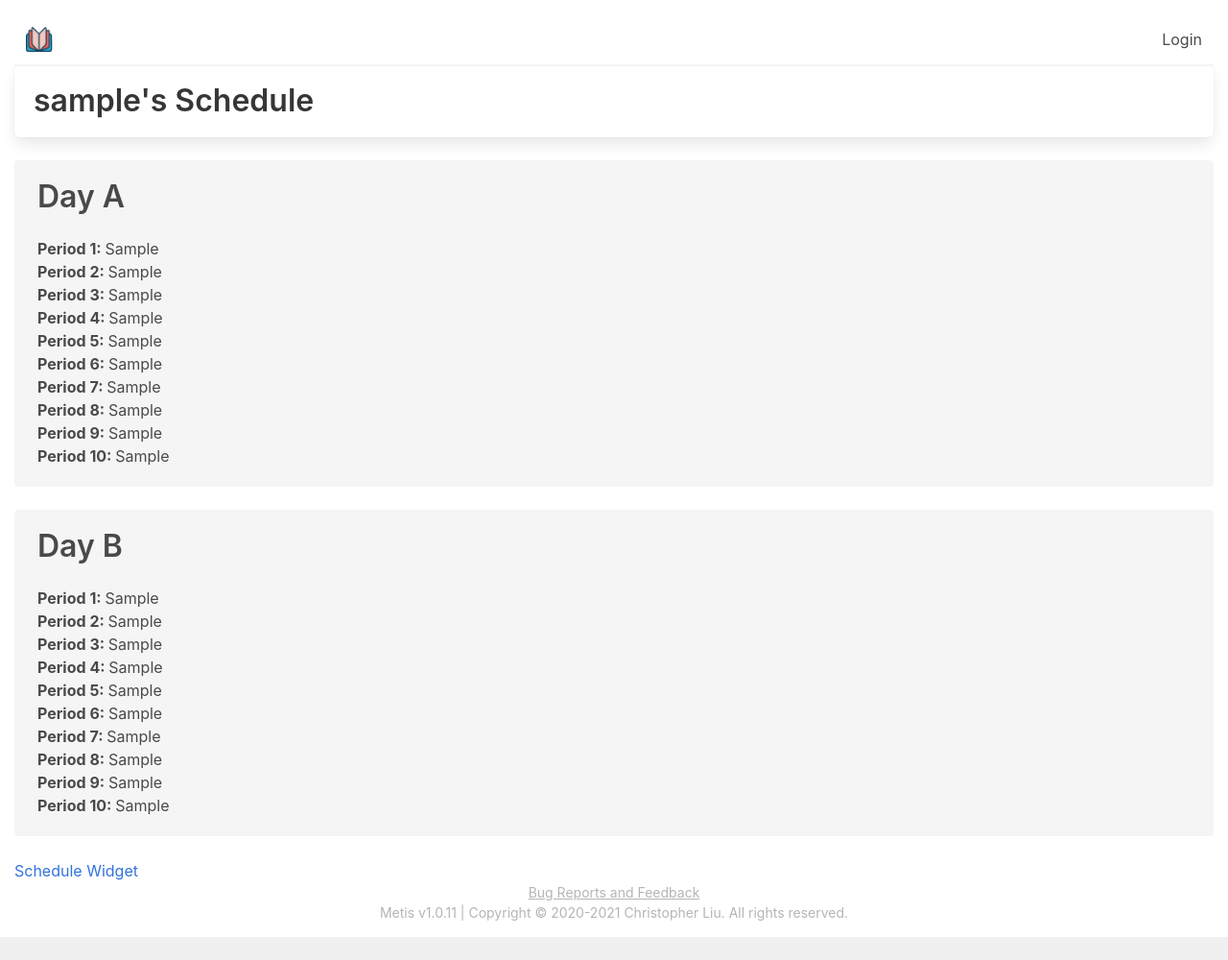
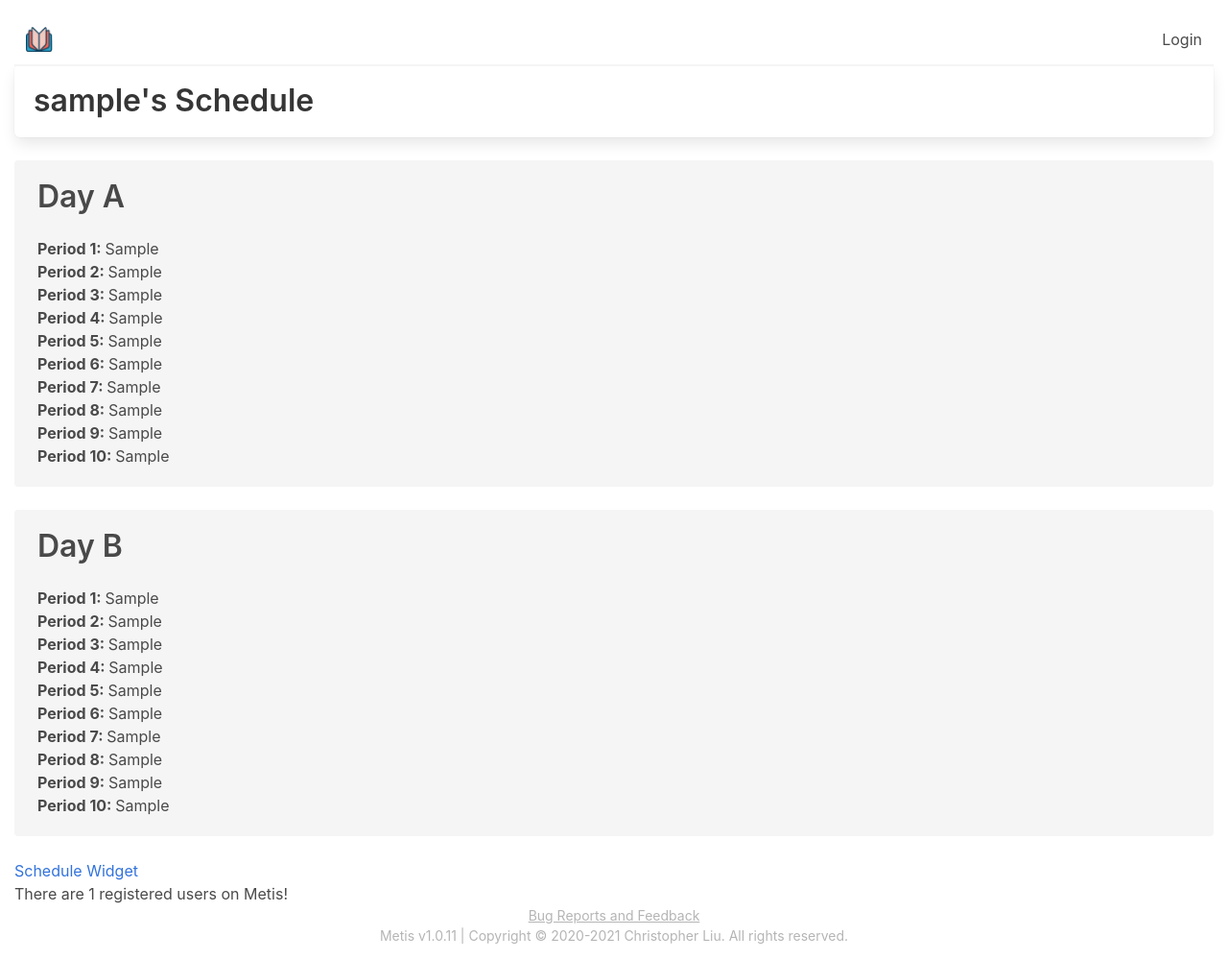
Before and after one commit to Clue88/metis2, a Flask app: a page that uses app/templates/schedule.html in a window 1280 px wide. Shown: the whole page at 96% size. Before the commit the page ends 976 px from the top, so only its background shows below. Run offline with Flask 2, Linux system fonts and the light colour scheme; tables that the repository leaves empty hold one stand-in row (values such as "Sample post"); some libraries are stand-ins or nearby versions.

Commit message:
Add user counter

```diff
--- a/app/main/routes.py
+++ b/app/main/routes.py
@@ -284,7 +284,9 @@ def schedule(username):
     for field in periods:
         subjects.append(user[field])
 
-    return render_template('schedule.html', title=username+'\'s Schedule', username=username, subjects=subjects)
+    users = len(User.query.all())
+
+    return render_template('schedule.html', title=username+'\'s Schedule', username=username, subjects=subjects, users=users)
 
 @bp.route('/schedule_widget')
 @login_required
--- a/app/templates/schedule.html
+++ b/app/templates/schedule.html
@@ -38,6 +38,7 @@
         </div>
     </div>
 
-    <a href="{{ url_for('main.schedule_widget') }}">Schedule Widget</a>
+    <a href="{{ url_for('main.schedule_widget') }}">Schedule Widget</a><br>
+    There are {{ users }} registered users on Metis!
 
 {% endblock %}
```
